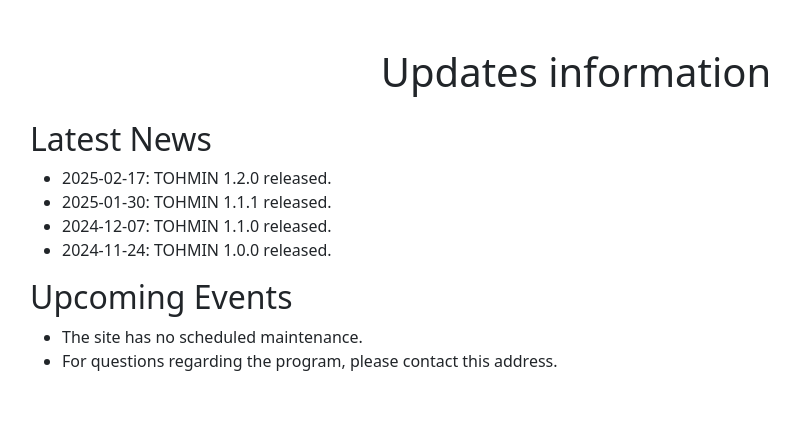
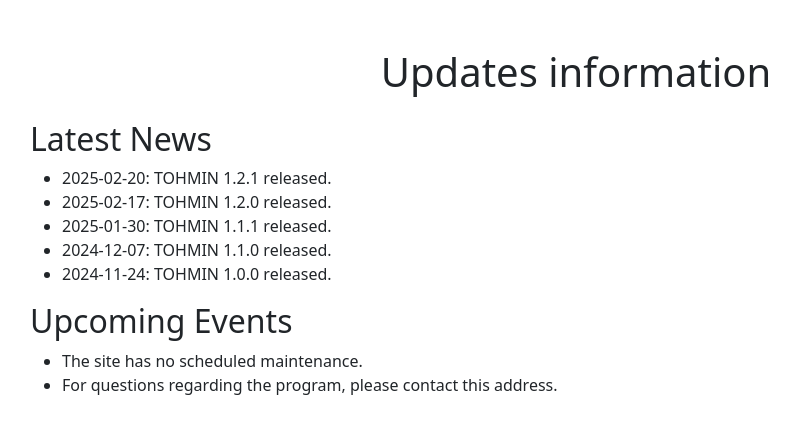
Before and after one commit to HIBlab-ILTS/TOHMIN, a Flask app: page /updates in a window 1280 px wide. Shown: the part 66-496 px from the top of the page, without its empty margins (64-863 px from the left). Run offline with Flask 3, Linux system fonts and the light colour scheme; parts of the project's set-up code (start-up, migrations or seed data) failed here and were passed over; some libraries are stand-ins or nearby versions.

Commit message:
Update updates.html
Signed-off-by: yasataro <80966465+yasataro-biz@users.noreply.github.com>

```diff
--- a/src/templates/updates.html
+++ b/src/templates/updates.html
@@ -9,6 +9,7 @@
       <div class="col-md-12">
         <h2>Latest News</h2>
         <ul>
+          <li>2025-02-20: TOHMIN 1.2.1 released.</li>
           <li>2025-02-17: TOHMIN 1.2.0 released.</li>
           <li>2025-01-30: TOHMIN 1.1.1 released.</li>
           <li>2024-12-07: TOHMIN 1.1.0 released.</li>
```
